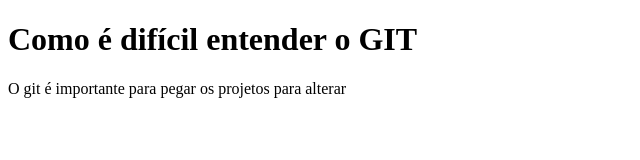
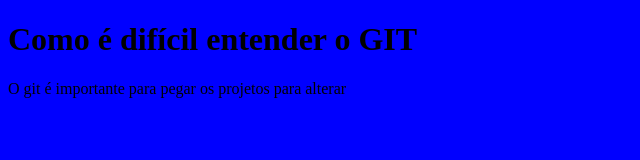
Before and after one commit to klifmedia/curso_alura, a plain HTML site: page index.html in a window 1280 px wide. Shown: the whole page, without its empty margins (0-640 px from the left). Drawn offline with Linux system fonts and the light colour scheme.

Commit message:
inicio do design

```diff
--- a/index.html
+++ b/index.html
@@ -1,6 +1,7 @@
 <!DOCTYPE html>
 <html>
 <head>
+	<link rel="stylesheet" href="stile.css">
 	<title>Nova tentativa de entender o Git</title>
 </head>
 <body>
--- /dev/null
+++ b/stile.css
@@ -0,0 +1,3 @@
+body{
+	background-color: blue;
+}
```
